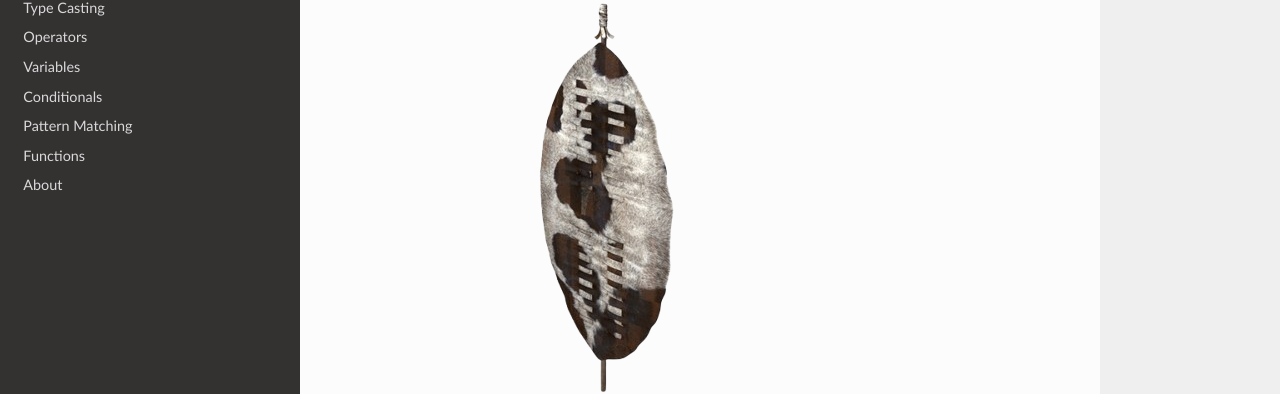
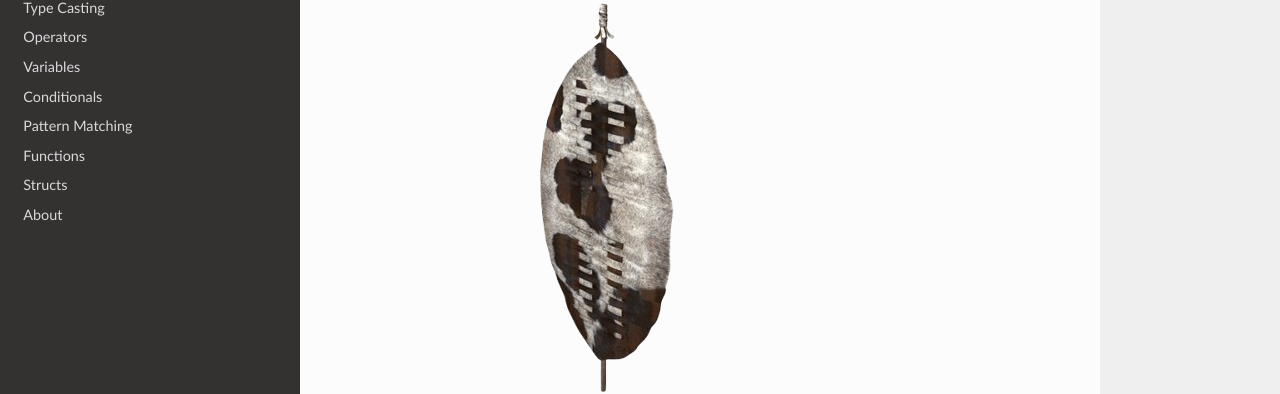
Before and after one commit to hexaredecimal/ZuluDocs-Dev, an MkDocs documentation site: the page built from docs/index.md, in a window 1280 px wide. Shown: the part 262-656 px from the top of the page. Built offline with MkDocs 1.6.1, drawn with Linux system fonts in a browser that asks for light colours; nearby versions of some CDN libraries.

Commit message:
mkdocs.yml: Adds a new section to the nav

```diff
--- a/mkdocs.yml
+++ b/mkdocs.yml
@@ -10,10 +10,12 @@ nav:
   - Conditionals: conditionals.md
   - Pattern Matching: match.md
   - Functions: functions.md
+  - Structs: structs.md
   - About: help.md
 
 
 theme: readthedocs
+
 
 markdown_extensions:
   - pymdownx.highlight  # Enables syntax highlightinguse_pygments
```
